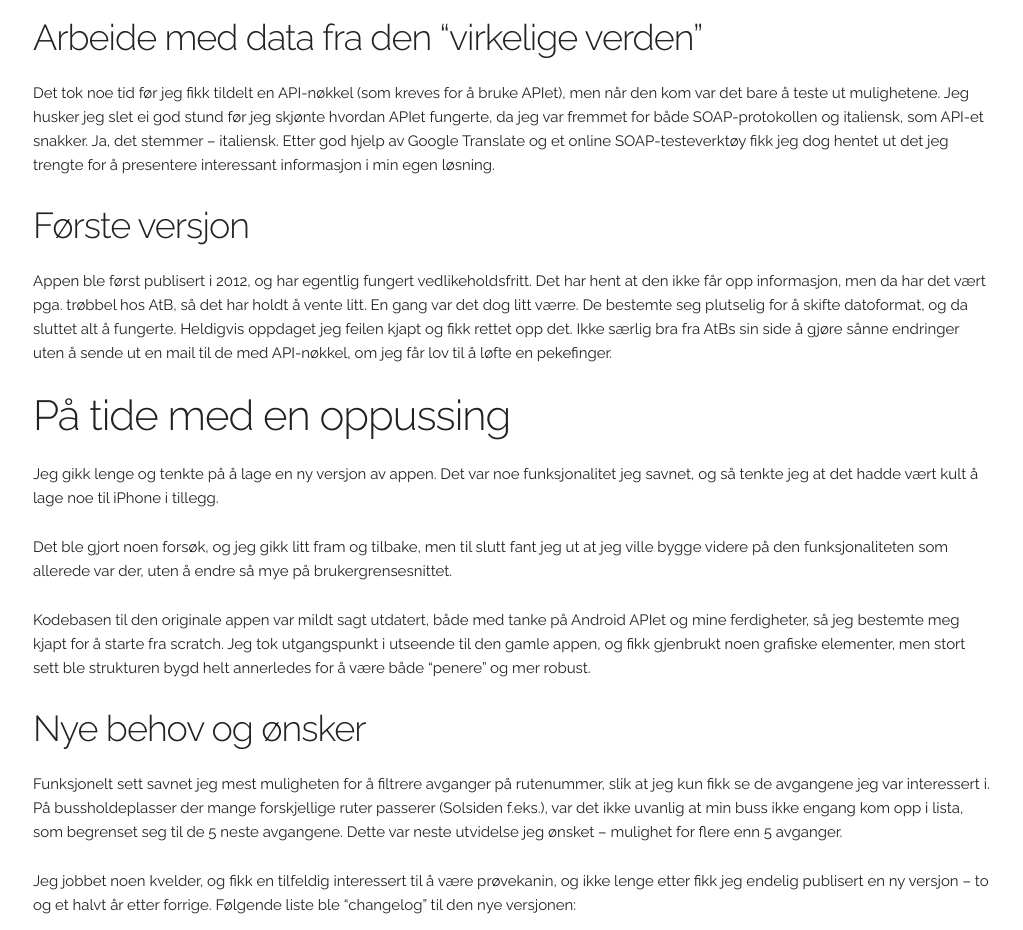
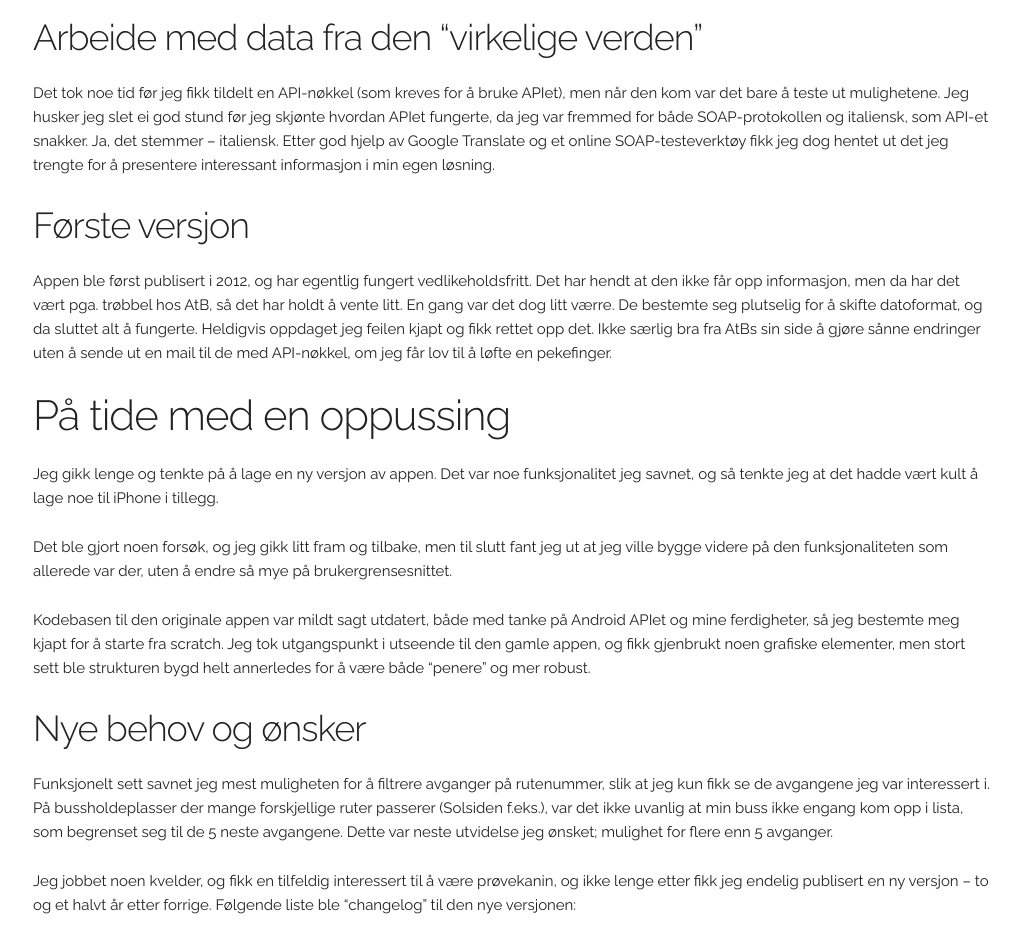
Before and after one commit to veloek/veloek.github.io, a Jekyll site: the page built from _posts/2015-05-30-alltidbuss-infoskjerm.md, in a window 1280 px wide. Shown: the part 647-1577 px from the top of the page, without its empty margins (127-1150 px from the left). Built offline with Jekyll 4.4.1, drawn with Linux system fonts in a browser that asks for light colours; Markdown is read by kramdown in place of the engine named in the settings; comment, search, counter and statistics services are not loaded.

Commit message:
Fix typos

```diff
--- a/_posts/2015-05-30-alltidbuss-infoskjerm.md
+++ b/_posts/2015-05-30-alltidbuss-infoskjerm.md
@@ -16,11 +16,11 @@ Jeg vet ikke hva som kom først; ønsket om å lage en app, eller interessen for
 
 ### Arbeide med data fra den "virkelige verden"
 
-Det tok noe tid før jeg fikk tildelt en API-nøkkel (som kreves for å bruke APIet), men når den kom var det bare å teste ut mulighetene. Jeg husker jeg slet ei god stund før jeg skjønte hvordan APIet fungerte, da jeg var fremmet for både SOAP-protokollen og italiensk, som API-et snakker. Ja, det stemmer – italiensk. Etter god hjelp av Google Translate og et online SOAP-testeverktøy fikk jeg dog hentet ut det jeg trengte for å presentere interessant informasjon i min egen løsning.
+Det tok noe tid før jeg fikk tildelt en API-nøkkel (som kreves for å bruke APIet), men når den kom var det bare å teste ut mulighetene. Jeg husker jeg slet ei god stund før jeg skjønte hvordan APIet fungerte, da jeg var fremmed for både SOAP-protokollen og italiensk, som API-et snakker. Ja, det stemmer – italiensk. Etter god hjelp av Google Translate og et online SOAP-testeverktøy fikk jeg dog hentet ut det jeg trengte for å presentere interessant informasjon i min egen løsning.
 
 ### Første versjon
 
-Appen ble først publisert i 2012, og har egentlig fungert vedlikeholdsfritt. Det har hent at den ikke får opp informasjon, men da har det vært pga. trøbbel hos AtB, så det har holdt å vente litt. En gang var det dog litt værre. De bestemte seg plutselig for å skifte datoformat, og da sluttet alt å fungerte. Heldigvis oppdaget jeg feilen kjapt og fikk rettet opp det. Ikke særlig bra fra AtBs sin side å gjøre sånne endringer uten å sende ut en mail til de med API-nøkkel, om jeg får lov til å løfte en pekefinger.
+Appen ble først publisert i 2012, og har egentlig fungert vedlikeholdsfritt. Det har hendt at den ikke får opp informasjon, men da har det vært pga. trøbbel hos AtB, så det har holdt å vente litt. En gang var det dog litt værre. De bestemte seg plutselig for å skifte datoformat, og da sluttet alt å fungerte. Heldigvis oppdaget jeg feilen kjapt og fikk rettet opp det. Ikke særlig bra fra AtBs sin side å gjøre sånne endringer uten å sende ut en mail til de med API-nøkkel, om jeg får lov til å løfte en pekefinger.
 
 ## På tide med en oppussing
 
@@ -32,7 +32,7 @@ Kodebasen til den originale appen var mildt sagt utdatert, både med tanke på A
 
 ### Nye behov og ønsker
 
-Funksjonelt sett savnet jeg mest muligheten for å filtrere avganger på rutenummer, slik at jeg kun fikk se de avgangene jeg var interessert i. På bussholdeplasser der mange forskjellige ruter passerer (Solsiden f.eks.), var det ikke uvanlig at min buss ikke engang kom opp i lista, som begrenset seg til de 5 neste avgangene. Dette var neste utvidelse jeg ønsket – mulighet for flere enn 5 avganger.
+Funksjonelt sett savnet jeg mest muligheten for å filtrere avganger på rutenummer, slik at jeg kun fikk se de avgangene jeg var interessert i. På bussholdeplasser der mange forskjellige ruter passerer (Solsiden f.eks.), var det ikke uvanlig at min buss ikke engang kom opp i lista, som begrenset seg til de 5 neste avgangene. Dette var neste utvidelse jeg ønsket; mulighet for flere enn 5 avganger.
 
 Jeg jobbet noen kvelder, og fikk en tilfeldig interessert til å være prøvekanin, og ikke lenge etter fikk jeg endelig publisert en ny versjon – to og et halvt år etter forrige. Følgende liste ble "changelog" til den nye versjonen:
 
```
